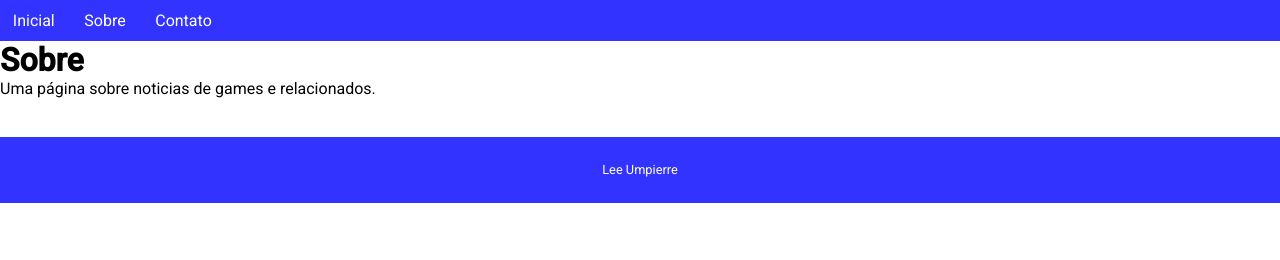
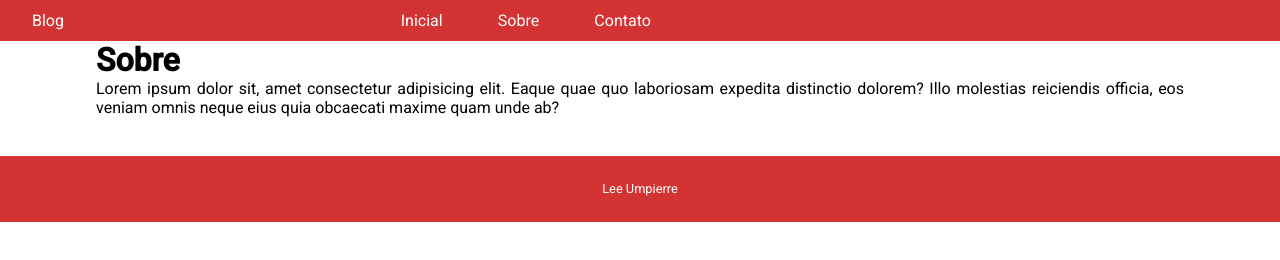
Before and after one commit to LeeUmpierre/atvb1_LeeUmpierre, a website: page sobre.html in a window 1280 px wide. Drawn offline with Linux system fonts and the light colour scheme.

Commit message:
Atualizacao 07/04/2020

```diff
--- a/assets/css/style.css
+++ b/assets/css/style.css
@@ -8,7 +8,7 @@ body{
 }
 
 nav{
-    background-color: rgba(0,0,255, 0.8);
+    background-color: rgba(200,0,0, 0.8);
 }
 nav ul{
     list-style-type: none;
@@ -16,12 +16,14 @@ nav ul{
 nav li{
     display: inline-block;
     padding: 0.7em 0;
+
 }
 nav li a{
     color: #fff;
     text-decoration: none;
     font-size: 1em;
     padding: 0 0.8em;
+    margin: 0.8em;
     opacity: 1;
     -webkit-transition: opacity 0.2s;
     transition: opacity 0.2s;
@@ -29,11 +31,32 @@ nav li a{
 nav li a:hover{
     opacity: 0.65;
 }
+nav li #title{
+    color:#fff;
+    padding-left: 2em;
+}
+nav li #inicial{
+    margin-left: 20em;
+}
+h1{
+    margin-left: 1em;
+}
+#contato li{
+    margin-left: 6em;
+}
+.sobre{
+    margin-left: 3em;
+}
+.textosobre{
+    margin-left: 6em;
+    margin-right: 6em;
+    text-align: justify;
+}
 
 footer{
     margin-top: 3em;
     padding: 2em 0;
-    background-color: rgba(0,0,255, 0.8);
+    background-color: rgba(200,0,0, 0.8);
     color: #fff;
     text-align: center;
     font-size: 0.8em;
--- a/sobre.html
+++ b/sobre.html
@@ -13,13 +13,14 @@
 <body>
     <nav>
         <ul>
-            <li><a href="index.html">Inicial</a></li>
-            <li><a href="sobre.html">Sobre</a></li>
-            <li><a href="contato.html">Contato</a></li>
+          <li><p id="title">Blog</p></li>
+          <li><a href="index.html", id="inicial">Inicial</a></li>
+          <li><a href="sobre.html">Sobre</a></li>
+          <li><a href="contato.html">Contato</a></li>
         </ul>
-    </nav>
-    <h1>Sobre</h1>
-    <p>Uma página sobre noticias de games e relacionados.</p>
+      </nav>
+    <h1 class="sobre">Sobre</h1>
+    <p class="textosobre">Lorem ipsum dolor sit, amet consectetur adipisicing elit. Eaque quae quo laboriosam expedita distinctio dolorem? Illo molestias reiciendis officia, eos veniam omnis neque eius quia obcaecati maxime quam unde ab?</p>
 
     <footer>Lee Umpierre</footer>
 </body>
```
Also changed, not shown: contato.html (+10 -8 lines), index.html (+5 -27 lines), assets/img/notice01.png (added).
